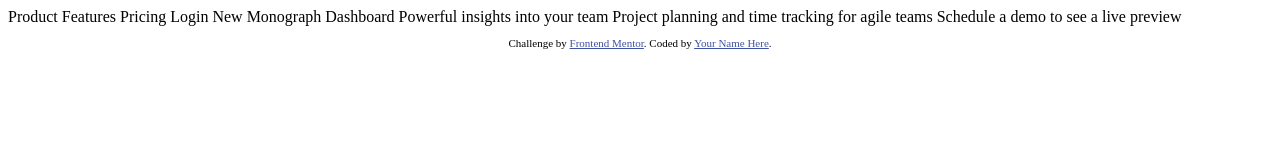
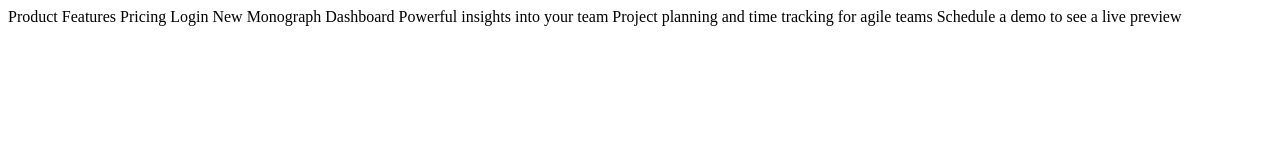
Before and after one commit to MatiasBastarrica/project-tracking-intro-component, a plain HTML site: page index.html in a window 1280 px wide. Drawn offline with Linux system fonts and the light colour scheme.

Commit message:
Remove Frontendmentor initial elements and styles

```diff
--- a/index.html
+++ b/index.html
@@ -1,39 +1,22 @@
 <!DOCTYPE html>
 <html lang="en">
-<head>
-  <meta charset="UTF-8">
-  <meta name="viewport" content="width=device-width, initial-scale=1.0"> <!-- displays site properly based on user's device -->
+  <head>
+    <meta charset="UTF-8" />
+    <meta name="viewport" content="width=device-width, initial-scale=1.0" />
+    <!-- displays site properly based on user's device -->
 
-  <link rel="icon" type="image/png" sizes="32x32" href="./images/favicon-32x32.png">
+    <link
+      rel="icon"
+      type="image/png"
+      sizes="32x32"
+      href="./images/favicon-32x32.png"
+    />
 
-  <title>Frontend Mentor | Project tracking intro component</title>
-
-  <!-- Feel free to remove these styles or customise in your own stylesheet 👍 -->
-  <style>
-    .attribution { font-size: 11px; text-align: center; }
-    .attribution a { color: hsl(228, 45%, 44%); }
-  </style>
-</head>
-<body>
-  Product
-  Features
-  Pricing
-  Login
-
-  New
-  Monograph Dashboard
-
-  Powerful insights into your team
-  Project planning and time tracking for agile teams
-
-  Schedule a demo
-  to see a live preview
-
-  <footer>
-    <p class="attribution">
-      Challenge by <a href="https://www.frontendmentor.io?ref=challenge" target="_blank">Frontend Mentor</a>.
-      Coded by <a href="#">Your Name Here</a>.
-    </p>
-  </footer>
-</body>
+    <title>Frontend Mentor | Project tracking intro component</title>
+  </head>
+  <body>
+    Product Features Pricing Login New Monograph Dashboard Powerful insights
+    into your team Project planning and time tracking for agile teams Schedule a
+    demo to see a live preview
+  </body>
 </html>
```
